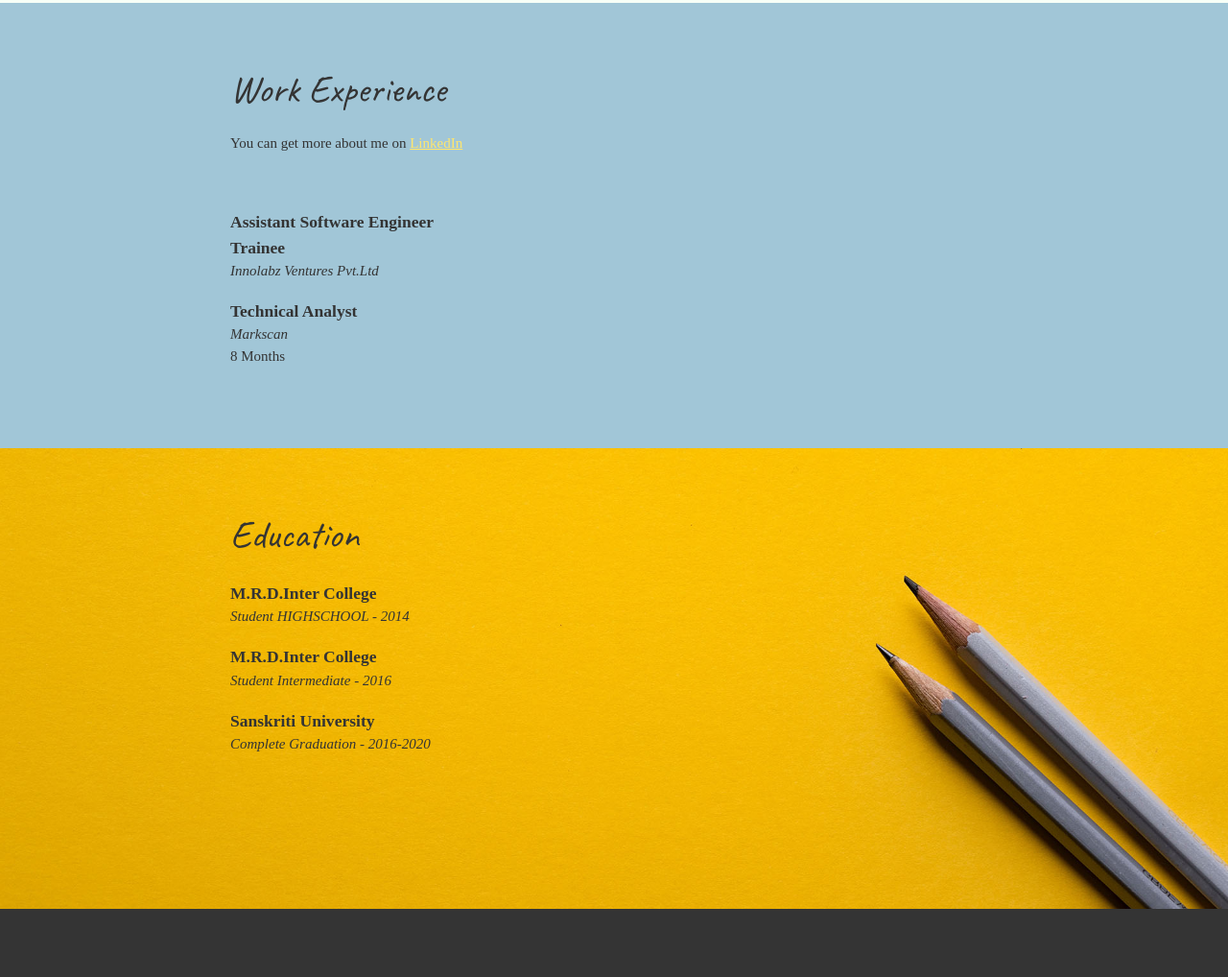
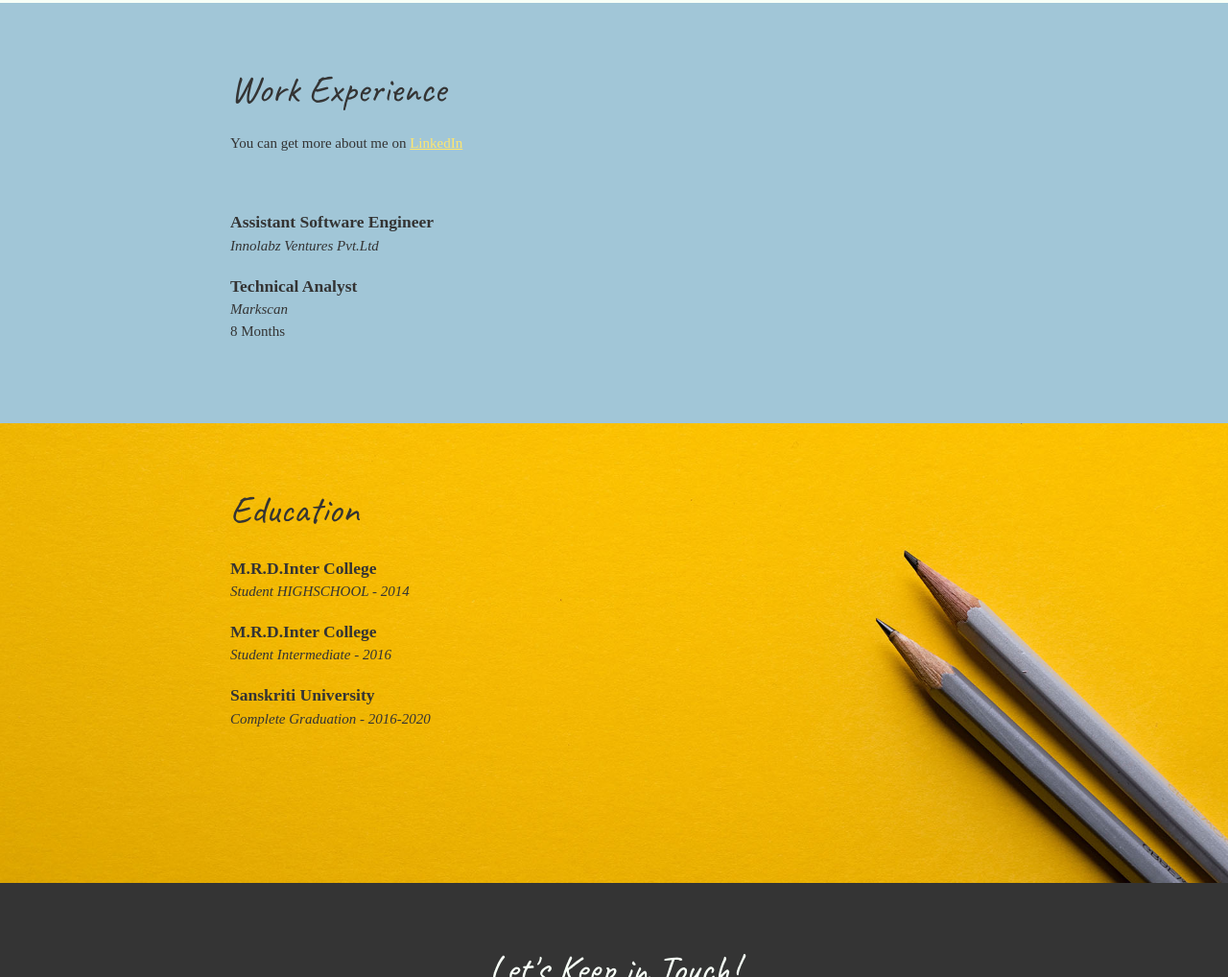
Before and after one commit to Navin1999123/portfolio, a plain HTML site: page index.html in a window 1280 px wide. Shown: the part 879-1897 px from the top of the page at 96% size. Drawn offline with Linux system fonts and the light colour scheme.

Commit message:
Update index.html

```diff
--- a/index.html
+++ b/index.html
@@ -43,7 +43,7 @@
         <p> You can get more about me on <a href="https://www.linkedin.com/in/naveen-kumar-b64898201/">LinkedIn</a>
         <section class="job">
           <div class="job-title">
-          <h3>Assistant Software Engineer Trainee</h3>
+          <h3>Assistant Software Engineer </h3>
           <p>Innolabz Ventures Pvt.Ltd </p>
           </div><br>
           <div class="job-title">
```
